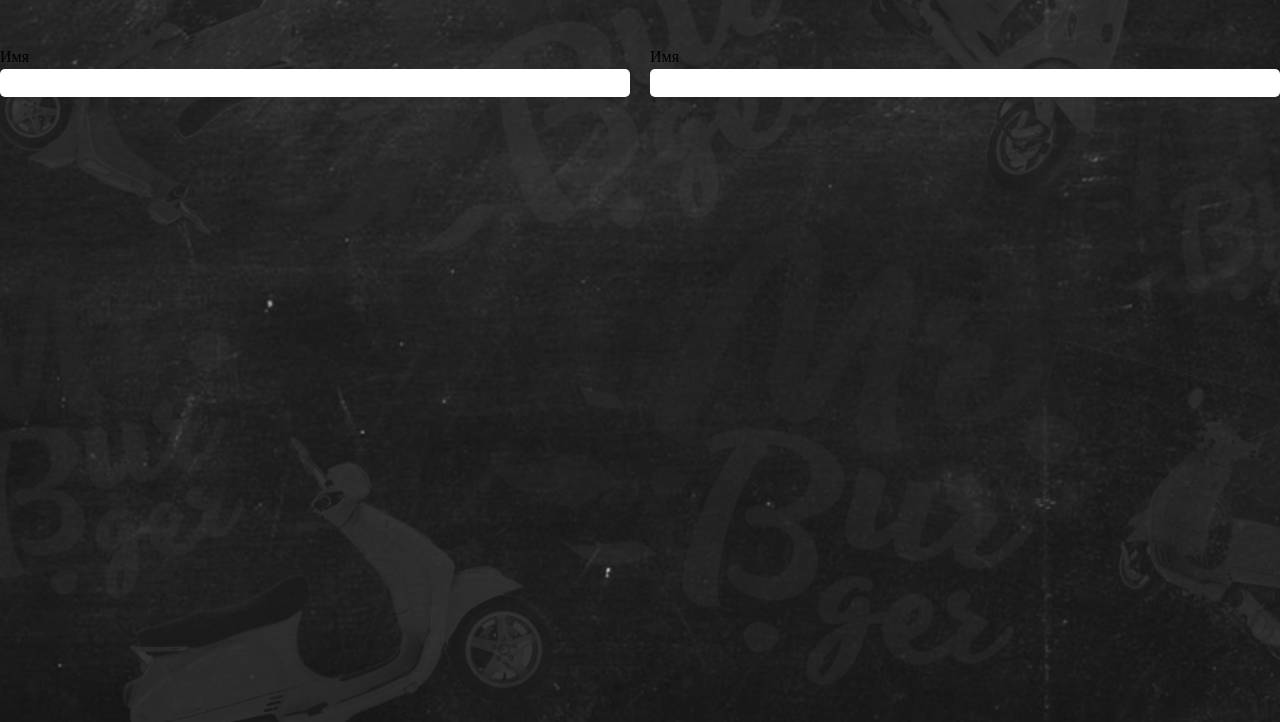
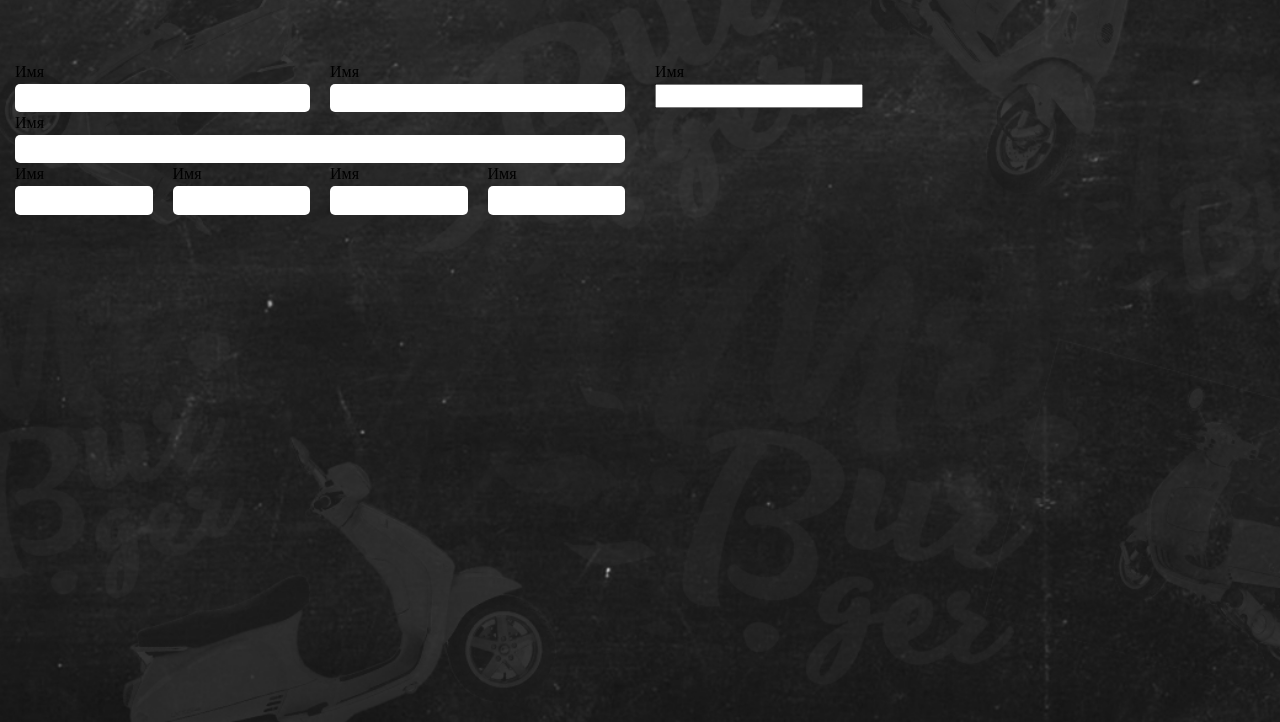
Before and after one commit to MariyaShabrova/project_burger, a plain HTML site: page index.html in a window 1280 px wide. Shown: the part 2478-3200 px from the top of the page. Drawn offline with nearby package versions, Linux system fonts and the light colour scheme.

Commit message:
Верстка секции заказа доставки

```diff
--- a/css/block/order.scss
+++ b/css/block/order.scss
@@ -1,8 +1,25 @@
 .order_section {
     background: url(../img/Rectangle\ 6.jpg) center center / cover no-repeat;
 }
+.form_order {
+    display: flex;
+}
 .form {
     display: flex;
+}
+.form_content_column {
+    width: 50%;
+    flex: 1;
+    padding: 15px;
+    margin: 0 auto;
+}
+.form_row {
+    display: flex;
+
+}
+.form_content_column_row {
+    width: 50%;
+
 }
 .form_content {
     margin-right: 20px;
--- a/index.html
+++ b/index.html
@@ -188,6 +188,7 @@
       <section class="section order_section">
           <div class="title">Закажите доставку</div>
           <form action="" class="form_order">
+              <div class="form_content_column">
               <div class="form">
                     <label for="" class="form_content">
                         <div class="form_content_title">Имя</div>
@@ -198,6 +199,39 @@
                             <input type="text" class="form_content_input">
                         </label>
               </div>
+              <div class="form">
+                <label for="" class="form_content">
+                    <div class="form_content_title">Имя</div>
+                    <input type="text" class="form_content_input">
+                </label>
+          </div>
+          <div class="form">
+              <label for="" class="form_content">
+              <div class="form_content_title">Имя</div>
+                <input type="text" class="form_content_input">
+            </label>
+            <label for="" class="form_content">
+                <div class="form_content_title">Имя</div>
+                  <input type="text" class="form_content_input">
+              </label>
+              <label for="" class="form_content">
+                <div class="form_content_title">Имя</div>
+                  <input type="text" class="form_content_input">
+              </label>
+              <label for="" class="form_content">
+                <div class="form_content_title">Имя</div>
+                  <input type="text" class="form_content_input">
+              </label>
+      </div>
+      </div>
+      <div class="form_content_column">
+            <div class="form_row">
+                    <label for="" class="form_content_row">
+                        <div class="form_content_title_row">Имя</div>
+                        <input type="text" class="form_content_input_row">
+                    </label>
+
+      </div>
           </form>
       </section>
   </div>
```
Also changed, not shown: css/block/btn.css, css/block/header.css, css/block/order.css, css/block/title.css, css/style.css, 2 other files.
